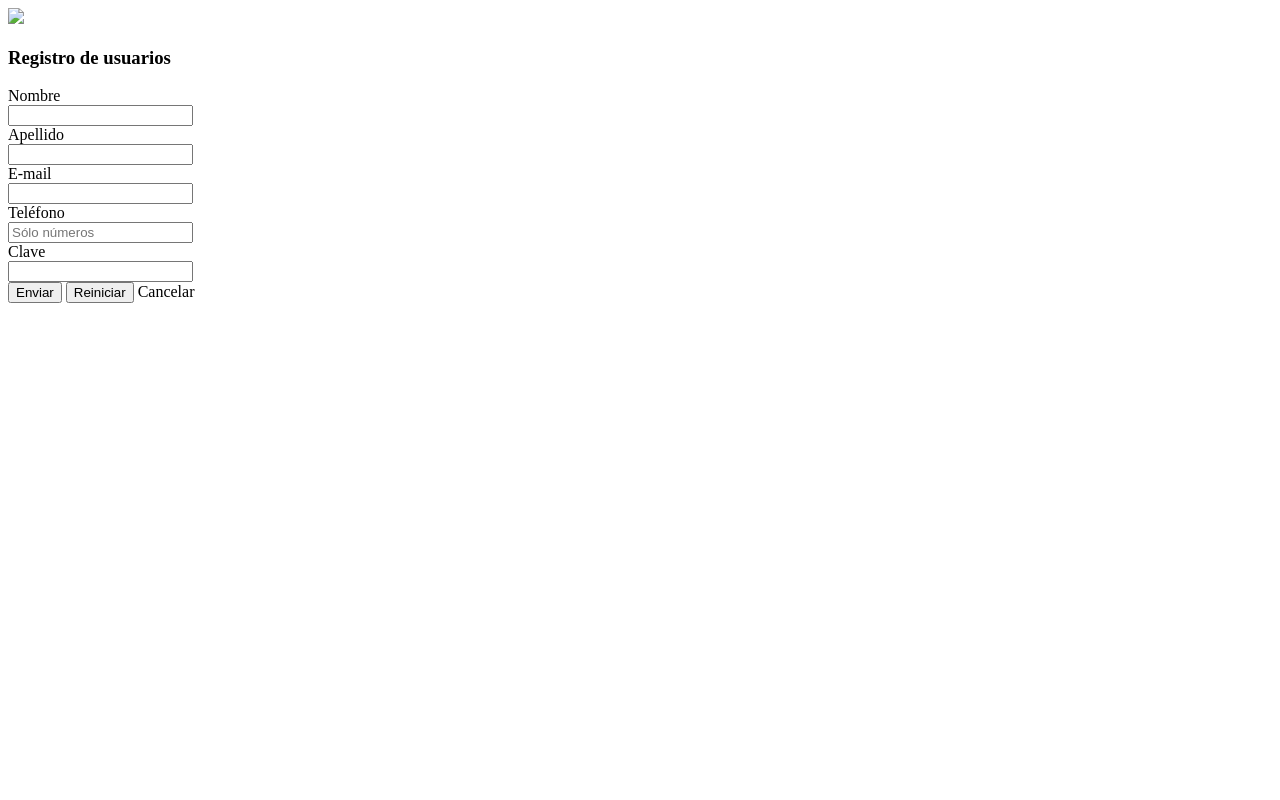
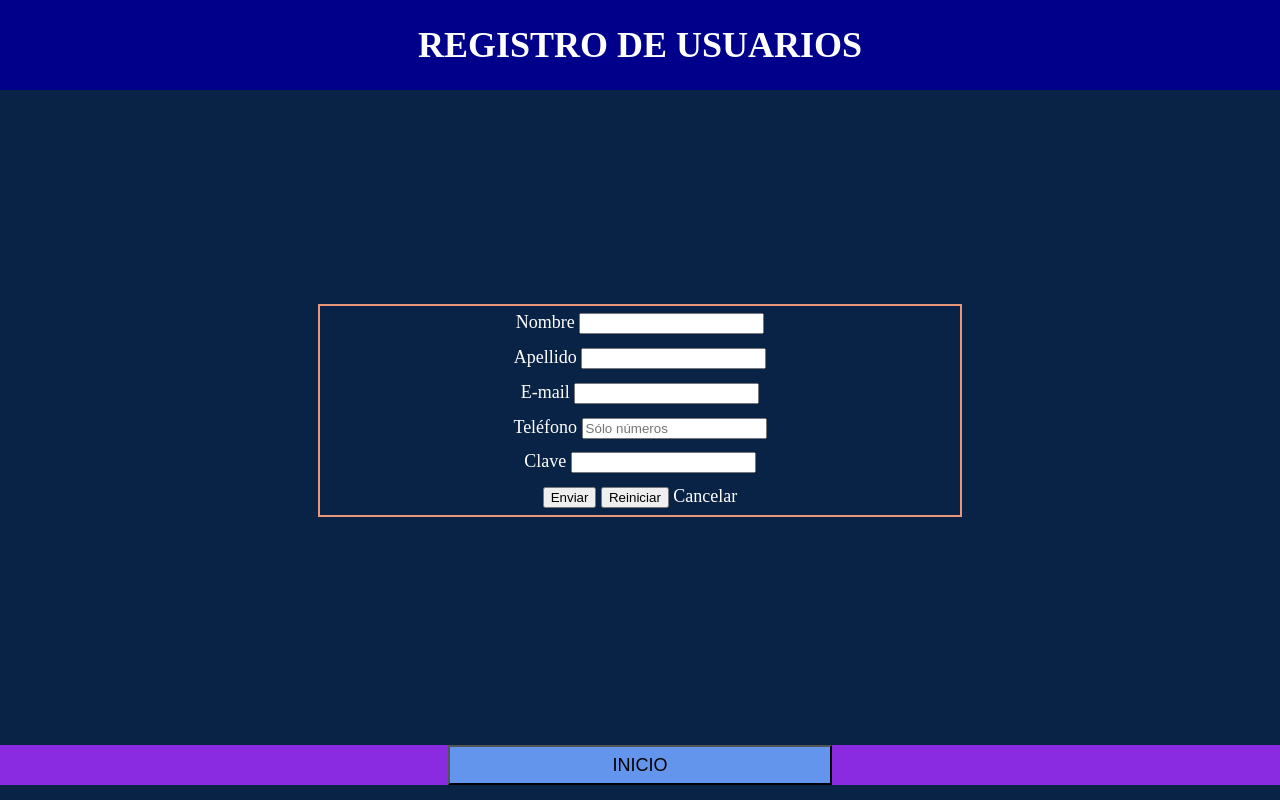
Before and after one commit to Lale1287/proyecto, a plain HTML site: page registro.html in a window 1280 px wide. Drawn offline with Linux system fonts and the light colour scheme.

Commit message:
agregado registro usuarios estilos y js

```diff
--- a/css/styles.css
+++ b/css/styles.css
@@ -10,6 +10,7 @@ body{
     min-height: 100%;
     width: 100%;
     margin: 0;
+    align-items: center;
 }
 header{
     grid-area: header;
--- /dev/null
+++ b/css/styles_registro.css
@@ -0,0 +1,59 @@
+body{
+	background-color: #092346;
+	display: grid;
+	grid-template-areas: 	"header"
+							"formulario"
+							"footer";
+	grid-template-rows: 1fr 80% 1fr;
+	align-items: center;
+	color: #FFFFFF;
+	font-size: large;
+	position: absolute;
+	width: 100%;
+	min-height: 100%;
+	margin: 0;
+}
+header{
+	grid-area: header;
+	background-color: darkblue;
+	text-align: center;
+}
+main{
+    grid-area: formulario;
+    display: flex;
+    justify-content: center;
+}
+form{
+    border: 2px solid darksalmon;
+    width: 50%;
+    text-align: center;
+    display: flex;
+    flex-direction: column;
+}
+.form-group{
+    margin: 1%;
+}
+footer{
+	grid-area: footer;
+	background-color: blueviolet;
+	text-align: center;
+
+}
+footer button{
+	background-color: cornflowerblue;
+	height: 40px;
+	width: 30%;
+	font-size: large;
+	cursor: pointer;
+}
+@media (max-width:1100px) {
+	.container{
+		display: inherit;
+	}
+	.intro {
+		margin-left: -4%;
+	}
+	.intro img {
+  		visibility:hidden;
+	}
+}
--- /dev/null
+++ b/js/validaciones.js
@@ -0,0 +1,29 @@
+//Validaciones en cliente
+$(document).ready(function() {
+    $('#reg-form').on('submit', function() {
+        var nom = $('#name').val();
+        if (hasNumbers(nom)) {
+            $("<div class='alert alert-danger'></div>").html("Debes ingresar un nombre v&aacute;lido").appendTo(".name");
+            $(".alert").delay(3000).fadeOut('slow');
+            return false;
+        }
+        var ape = $('#lastname').val();
+        if (hasNumbers(ape)) {
+            $("<div class='alert alert-danger'></div>").html("Debes ingresar un apellido v&aacute;lido").appendTo(".lastname");
+            $(".alert").delay(3000).fadeOut('slow');
+            return false;
+        }
+        var mail = $('#mail').val();
+        if (!isEmail(mail)) {
+            $("<div class='alert alert-danger'></div>").html("Debes ingresar un email v&aacute;lido").appendTo(".mail");
+            $(".alert").delay(3000).fadeOut('slow');
+            return false;
+        }
+        var tel = $('#phone').val();
+        if (isNaN(tel)) {
+            $("<div class='alert alert-danger'></div>").html("Debes ingresar s&oacute;lo n&oacute;meros").appendTo(".phone");
+            $(".alert").delay(3000).fadeOut('slow');
+            return false;
+        }
+    });
+});
--- a/registro.html
+++ b/registro.html
@@ -1,99 +1,53 @@
 <!DOCTYPE html>
 <html>
     <head>
+        <meta charset="utf-8"/>
+        <meta name="viewport" content="initial-scale=1, height=device-height">
 	    <title>Registro de usuarios</title>
-	<script type="text/javascript">
-			//Validaciones en cliente
-			$(document).ready(function() {
-				$('#reg-form').on('submit', function() {
-					var nom = $('#name').val();
-					if (hasNumbers(nom)) {
-						$("<div class='alert alert-danger'></div>").html("Debes ingresar un nombre v&aacute;lido").appendTo(".name");
-						$(".alert").delay(3000).fadeOut('slow');
-						return false;
-					}
-					var ape = $('#lastname').val();
-					if (hasNumbers(ape)) {
-						$("<div class='alert alert-danger'></div>").html("Debes ingresar un apellido v&aacute;lido").appendTo(".lastname");
-						$(".alert").delay(3000).fadeOut('slow');
-						return false;
-					}
-					var mail = $('#mail').val();
-					if (!isEmail(mail)) {
-						$("<div class='alert alert-danger'></div>").html("Debes ingresar un email v&aacute;lido").appendTo(".mail");
-						$(".alert").delay(3000).fadeOut('slow');
-						return false;
-					}
-					var tel = $('#phone').val();
-					if (isNaN(tel)) {
-						$("<div class='alert alert-danger'></div>").html("Debes ingresar s&oacute;lo n&oacute;meros").appendTo(".phone");
-						$(".alert").delay(3000).fadeOut('slow');
-						return false;
-					}
-				});
-			});
-		</script>
+        <link rel="stylesheet" href="css/styles_registro.css">
+        <link rel="icon" href="img/wlan.png" />
+        <script src="js/validaciones.js"></script>
     </head>
     <body>
-       <div class="container">
-		<div id=header>
-			<img class="img-responsive" src="../images/header-gauchada.png"/>
-		</div>
-      	<div class="panel panel-default login">
-        	<div class="panel-heading">
-          	  <!-- Encabezado del formulario -->
-          	  <h3 class="panel-title">Registro de usuarios</h3>
-			</div>
-        <div class="panel-body">
-        <!-- Formulario de alta de usuario -->
-          <form class="form-horizontal" method="post" action="signin.php" id="reg-form">
+       	<header>
+            <h1>REGISTRO DE USUARIOS</h1>
+        </header>
+        <main>
+            <form class="form-reg" method="post" id="reg-form">
                 <!-- Nombre del usuario -->
                 <div class="form-group name">
-			  <label for="name" class="col-sm-2 control-label">Nombre</label>
-				<div class="col-sm-10">
+                    <label for="name">Nombre</label>
                     <input type="text" class="form-control" id="name" name="name" required />
-			  	</div>
                 </div>
                 <!-- Apellido del usuario -->
                 <div class="form-group lastname">
                     <label for="lastname" class="col-sm-2 control-label">Apellido</label>
-				<div class="col-sm-10">
                     <input type="text" class="form-control" id="lastname" name="lastname" required />
-                </div>
                 </div>
                 <!-- Email del usuario -->
                 <div class="form-group mail">
                     <label for="mail" class="col-sm-2 control-label">E-mail</label>
-              	<div class="col-sm-10">
                     <input type="email" class="form-control" id="mail" name="mail" required />
-                </div>
                 </div>
                 <!-- Teléfono del usuario -->
                 <div class="form-group phone">
                     <label for="phone" class="col-sm-2 control-label">Tel&eacute;fono</label>
-				<div class="col-sm-10">
                     <input type="tel" class="form-control" id="phone" name="phone" placeholder="S&oacute;lo n&uacute;meros" required />
-                </div>
                 </div>
                 <!-- Contraseña del usuario -->
                 <div class="form-group">
                     <label for="password" class="col-sm-2 control-label">Clave</label>
-				<div class="col-sm-10">
                     <input type="password" class="form-control" id="password" name="password" required />
-                </div>
                 </div>
 
                 <!-- Botones del formulario -->
                 <div class="form-group">
-                <div class="col-sm-10 col-sm-offset-1">
                     <input type="submit" class="btn btn-primary" value="Enviar">
                     <input type="reset" class="btn btn-primary" value="Reiniciar">
                     <a type="button" class="btn btn-primary" onClick="goBack();">Cancelar</a>
                 </div>
-			</div>
             </form>
-        </div>
-      </div>
-    </div>
+        </main>
+        <footer><a href="index.html"><button>INICIO</button></a></footer>
     </body>
 </html>
```
Lines whose indentation alone changed are shown as unchanged.
